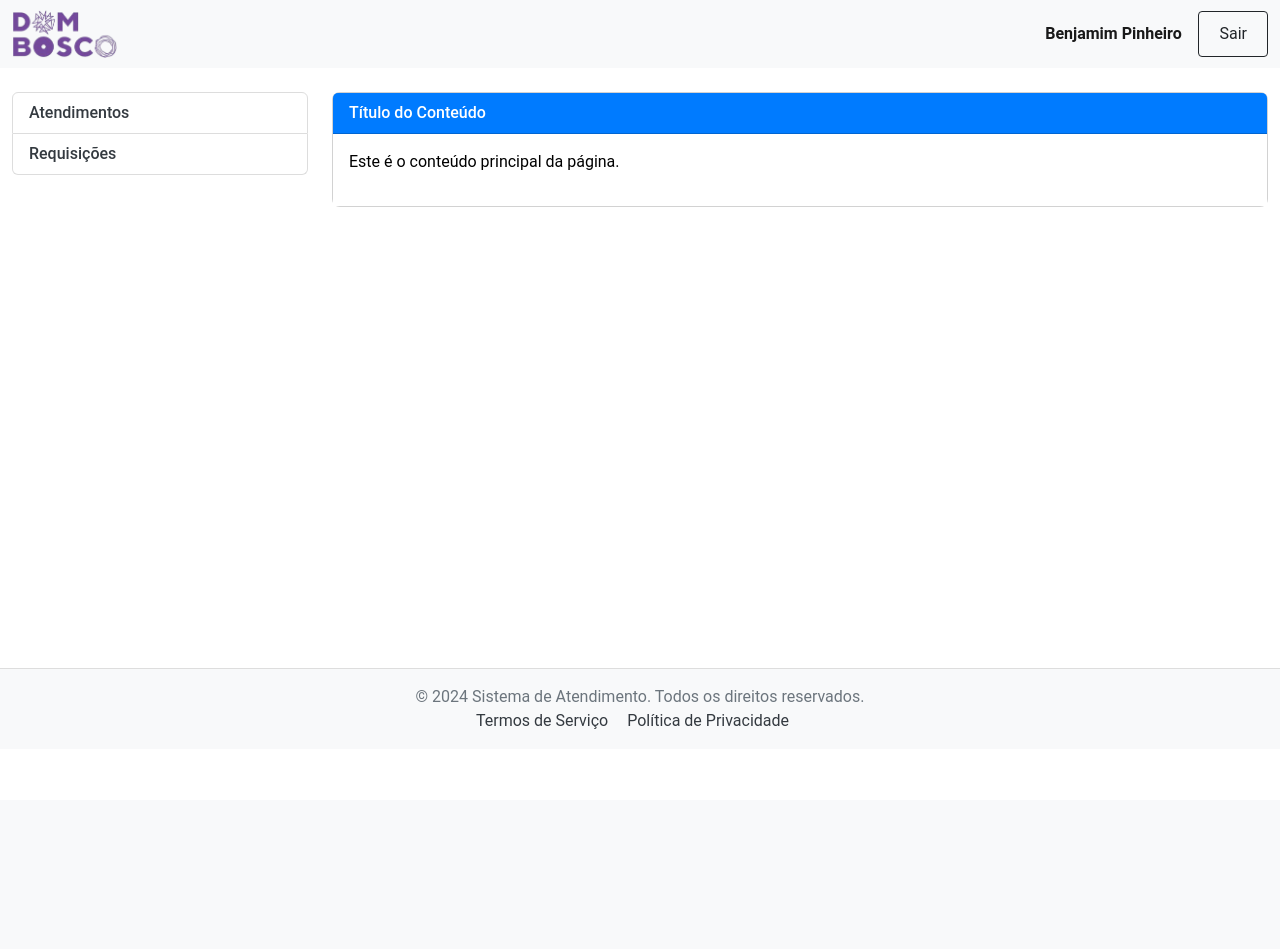
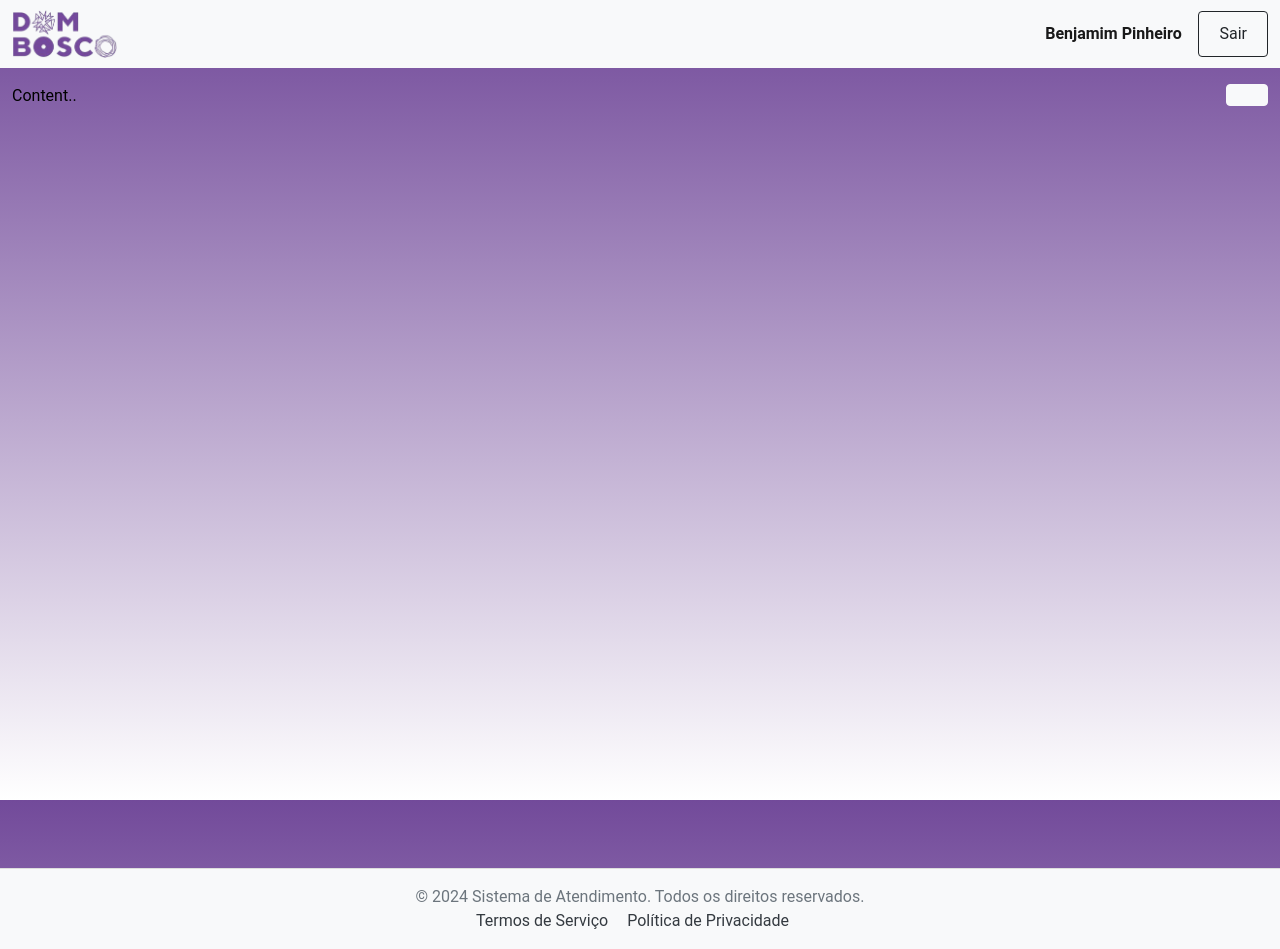
Before and after one commit to numdez/AtendimentoDomBosco, a Flask app: page /home in a window 1280 px wide. Before the commit the page ends 729 px from the top, so only its background shows below. Run offline with Flask 3, Linux system fonts and the light colour scheme; a user stored in the database is signed in; data comes from the database, SQL or seed files in the repository.

Commit message:
Add files via upload

```diff
--- a/app/templates/base.html
+++ b/app/templates/base.html
@@ -19,6 +19,13 @@
             width: auto;
             height: 6vh;
         }
+        body {
+            background: linear-gradient(to top,  #ffffff, #724A9A);
+            height: 100%; /* Para que o gradiente preencha a tela */
+            /*
+            background-color: #724A9A;
+            */
+        }
     </style>
     {% block styles %}{% endblock %}
 </head>
@@ -29,46 +36,73 @@
             <a class="navbar-brand" href="{{ url_for('index') }}">
                 <img id="logo-here">
             </a>
-            <button class="navbar-toggler" type="button" data-bs-toggle="collapse" data-bs-target="#navbarNav" aria-controls="navbarNav" aria-expanded="false" aria-label="Alternar navegação">
-                <span class="navbar-toggler-icon"></span>
-            </button>
-            <div class="collapse navbar-collapse" id="navbarNav">
                 <ul class="navbar-nav ms-auto">
                     <div class="d-flex">
                         <span class="navbar-brand p-1 fs-6" style="margin: auto;">{{current_user.nome}}</span>
                         <a class="btn btn-outline-dark" style="margin-left: 1vw;" href="{{ url_for('logout') }}">Sair</a>
                     </div>
                 </ul>
-            </div>
         </div>
     </nav>
 
-    <!-- Container principal para o conteúdo -->
-    <div class="container-fluid py-4" style="height: 600px;">
-        <div class="row bg-here">
-            <!-- Sidebar -->
-            <aside class="col-md-3">
-                <div class="list-group">
-                    <a href="{{ url_for('atendimentos') }}" class="list-group-item list-group-item-action">Atendimentos</a>
-                    <a href="{{ url_for('requisicoes') }}" class="list-group-item list-group-item-action">Requisições</a>
-                </div>
-            </aside>
-
-            <!-- Conteúdo principal -->
-            <main class="col-md-9">
-                {% block content %}
-                <div class="card">
-                    <div class="card-header">
-                        Título do Conteúdo
-                    </div>
-                    <div class="card-body">
-                        <p>Este é o conteúdo principal da página.</p>
-                    </div>
-                </div>
-                {% endblock %}
-            </main>
+    <div class="offcanvas offcanvas-start w-25" tabindex="-1" id="offcanvas" data-bs-keyboard="false" data-bs-backdrop="false">
+        <div class="offcanvas-header">
+            <h6 class="offcanvas-title d-none d-sm-block" id="offcanvas">Menu</h6>
+            <button type="button" class="btn-close text-reset" data-bs-dismiss="offcanvas" aria-label="Close"></button>
+        </div>
+        <div class="offcanvas-body px-0">
+            <ul class="nav nav-pills flex-column mb-sm-auto mb-0 align-items-start" id="menu">
+                <li class="nav-item">
+                    <a href="#" class="nav-link text-truncate">
+                        <i class="fs-5 bi-house"></i><span class="ms-1 d-none d-sm-inline">Home</span>
+                    </a>
+                </li>
+                <li>
+                    <a href="#submenu1" data-bs-toggle="collapse" class="nav-link text-truncate">
+                        <i class="fs-5 bi-speedometer2"></i><span class="ms-1 d-none d-sm-inline">Dashboard</span> </a>
+                </li>
+                <li>
+                    <a href="#" class="nav-link text-truncate">
+                        <i class="fs-5 bi-table"></i><span class="ms-1 d-none d-sm-inline">Orders</span></a>
+                </li>
+                <li class="dropdown">
+                    <a href="#" class="nav-link dropdown-toggle  text-truncate" id="dropdown" data-bs-toggle="dropdown" aria-expanded="false">
+                        <i class="fs-5 bi-bootstrap"></i><span class="ms-1 d-none d-sm-inline">Bootstrap</span>
+                    </a>
+                    <ul class="dropdown-menu text-small shadow" aria-labelledby="dropdown">
+                        <li><a class="dropdown-item" href="#">New project...</a></li>
+                        <li><a class="dropdown-item" href="#">Settings</a></li>
+                        <li><a class="dropdown-item" href="#">Profile</a></li>
+                        <li>
+                            <hr class="dropdown-divider">
+                        </li>
+                        <li><a class="dropdown-item" href="#">Sign out</a></li>
+                    </ul>
+                </li>
+                <li>
+                    <a href="#" class="nav-link text-truncate">
+                        <i class="fs-5 bi-grid"></i><span class="ms-1 d-none d-sm-inline">Products</span></a>
+                </li>
+                <li>
+                    <a href="#" class="nav-link text-truncate">
+                        <i class="fs-5 bi-people"></i><span class="ms-1 d-none d-sm-inline">Customers</span> </a>
+                </li>
+            </ul>
         </div>
     </div>
+    <div class="container-fluid">
+        <div class="row">
+            <div class="col min-vh-100 py-3">
+                <!-- toggler -->
+                <button class="btn btn-light float-end" data-bs-toggle="offcanvas" data-bs-target="#offcanvas" role="button">
+                    <i class="bi bi-arrow-right-square-fill fs-3" data-bs-toggle="offcanvas" data-bs-target="#offcanvas"></i>
+                </button>
+                Content..
+            </div>
+        </div>
+    </div>
+    <!-- Container principal para o conteúdo -->
+
 
     <!-- Footer -->
     <footer class="bg-light text-center py-3">
```
